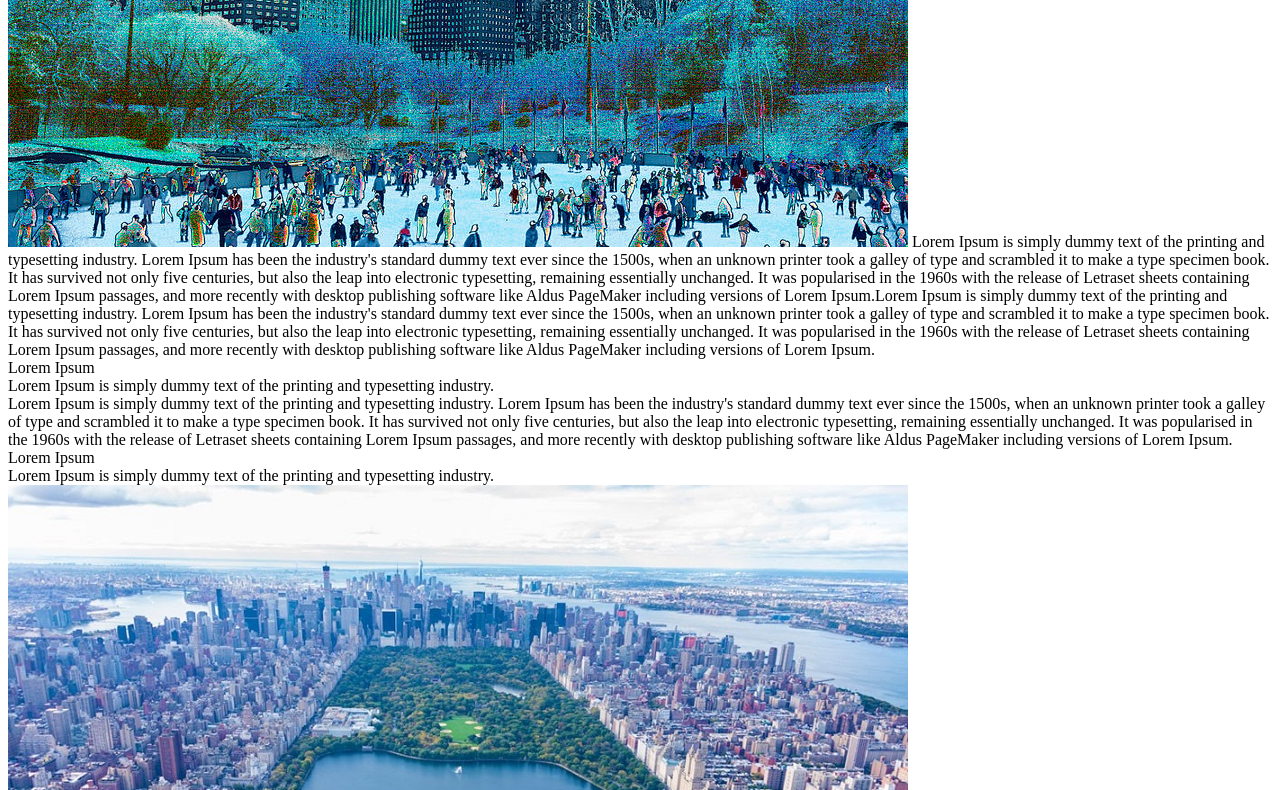
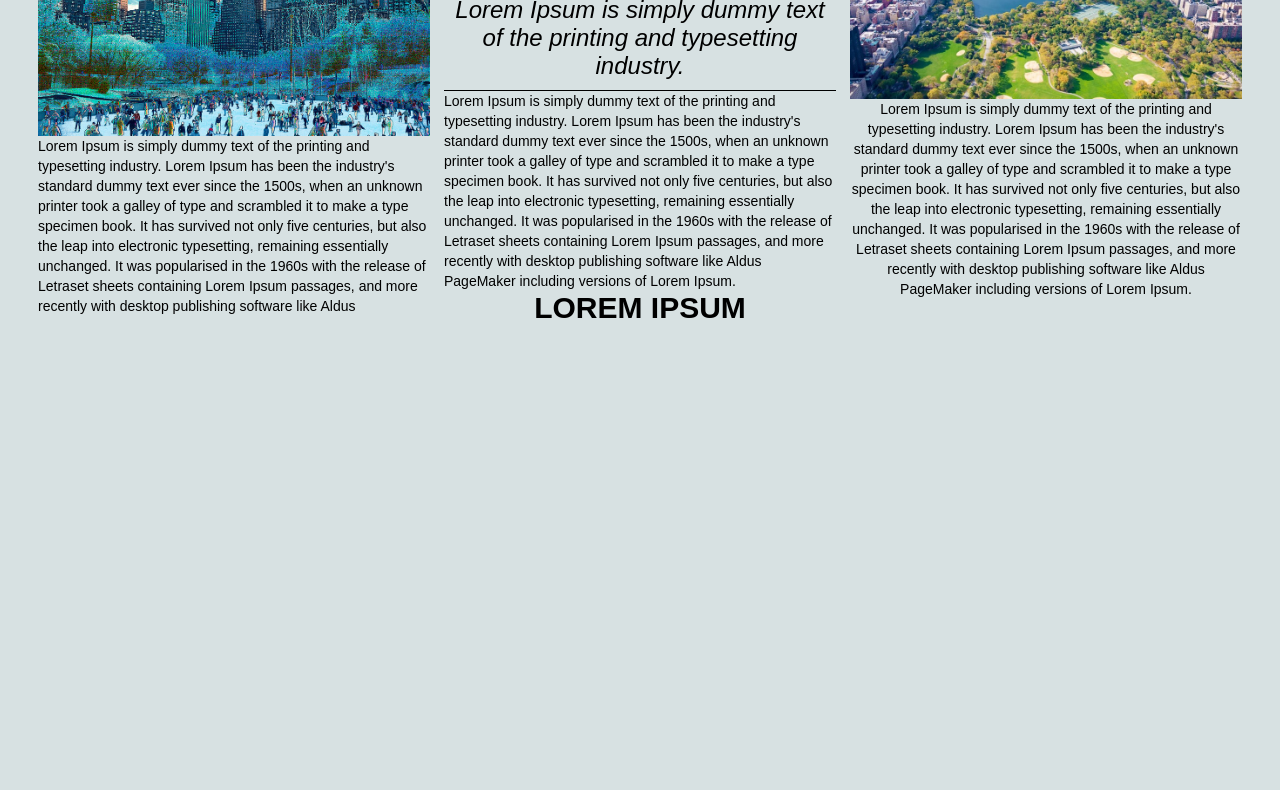
Before and after one commit to rosalia-carta/newspaper, a plain HTML site: page index.html in a window 1280 px wide. Shown: the part 442-1232 px from the top of the page. After the commit the page ends 800 px from the top, so only its background shows below. Drawn offline with Linux system fonts and the light colour scheme.

Commit message:
Update index.html

```diff
--- a/index.html
+++ b/index.html
@@ -1,7 +1,7 @@
 <html>
 <head>
     <title>Newspaper</title>
-    <link rel="stylesheet" href="styles/main2.css">
+    <link rel="stylesheet" href="styles/main.css">
 </head>
 <body>
 
```
